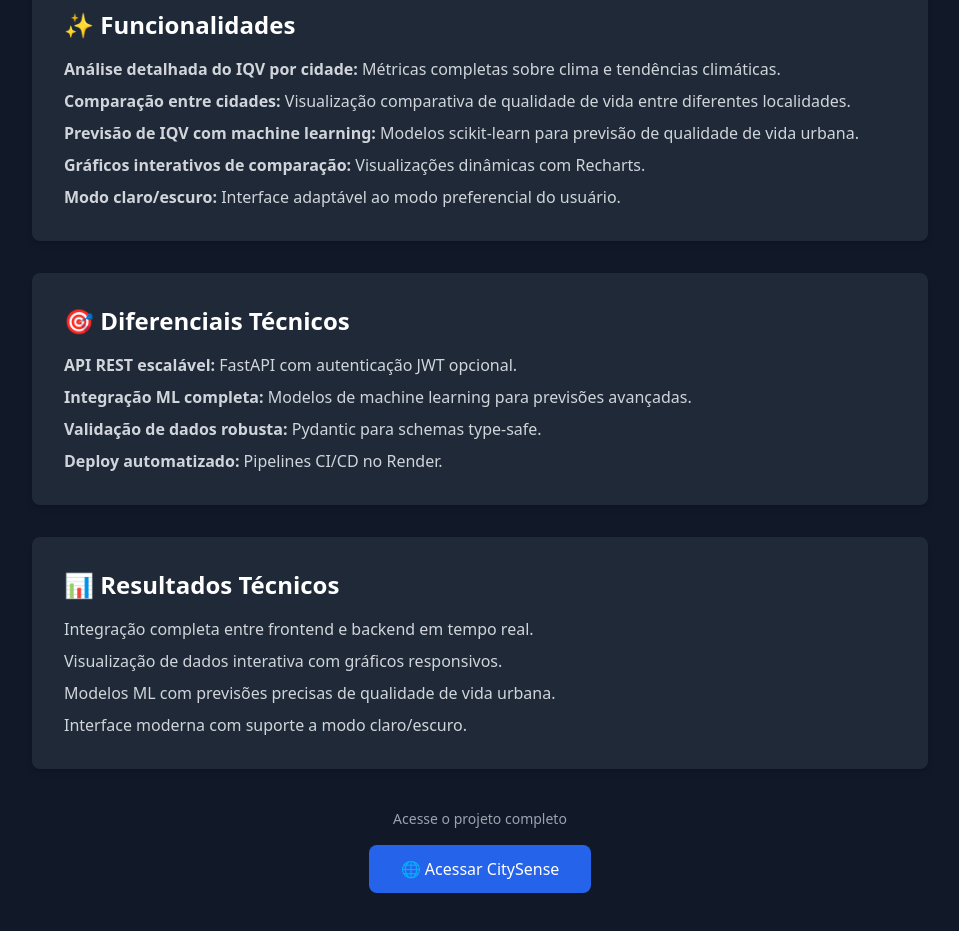
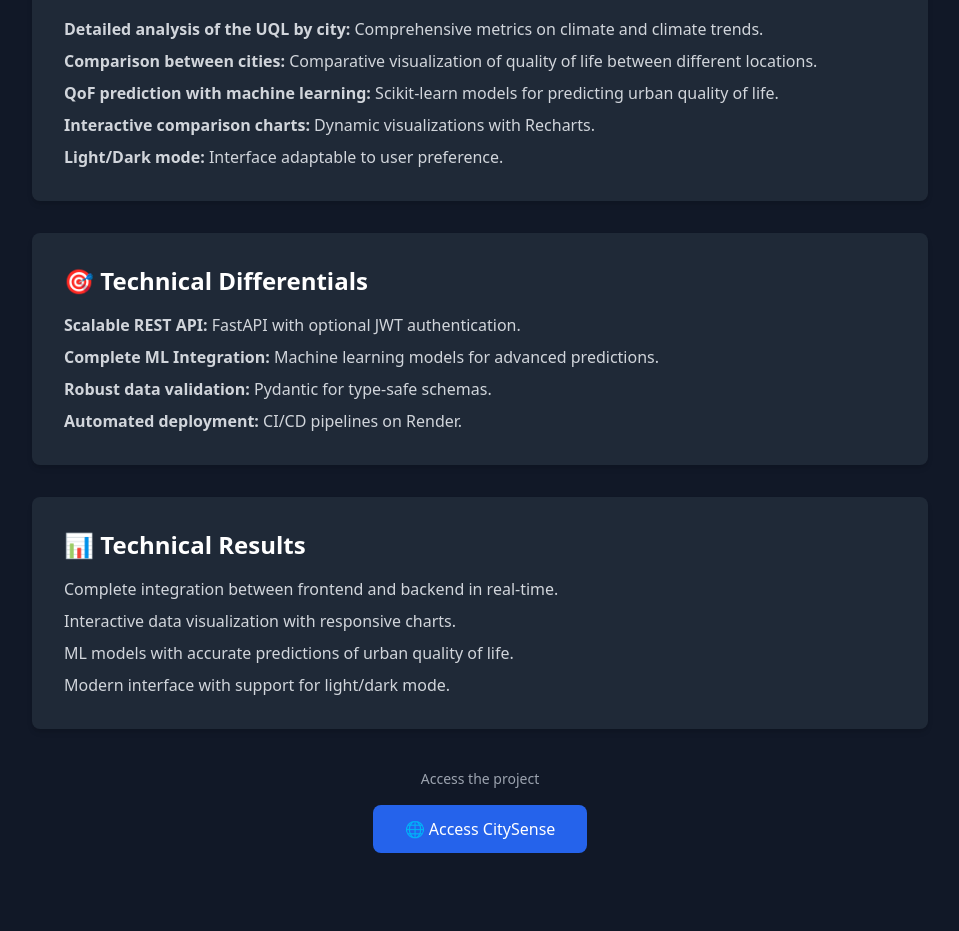
Before and after one commit to Pissaia92/my-webspace, a Next.js app: page /projects/citysense in a window 1280 px wide. Shown: the part 485-1416 px from the top of the page, without its empty margins (160-1119 px from the left). After the commit the page ends 1386 px from the top, so only its background shows below. Built offline with nearby package versions, Linux system fonts and the light colour scheme.

Commit message:
img fixes//translation

```diff
--- a/src/app/projects/citysense/page.tsx
+++ b/src/app/projects/citysense/page.tsx
@@ -12,18 +12,18 @@ export default function CitySensePage() {
 
         <header className="text-center mb-12">
           <h1 className="text-3xl md:text-4xl font-bold text-white mb-4">
-            🌆 CitySense - Índice de Qualidade de Vida Urbana
+            🌆 CitySense - Urban Quality of Life Index
           </h1>
           <p className="text-lg text-gray-300">
-            Aplicação web que analisa e compara a qualidade de vida em
-            diferentes cidades.
+            A web application that analyzes and compares the quality of life in
+            different cities.
           </p>
         </header>
 
         {/* Tecnologias com Badges */}
         <section className="bg-gray-800 p-8 rounded-lg shadow-md mb-8">
           <h2 className="text-2xl font-semibold text-white mb-6">
-            🚀 Tecnologias Utilizadas
+            🚀 Technologies Used
           </h2>
           <div className="flex flex-wrap gap-3 justify-center">
             {[
@@ -52,28 +52,28 @@ export default function CitySensePage() {
         {/* Funcionalidades */}
         <section className="bg-gray-800 p-8 rounded-lg shadow-md mb-8">
           <h2 className="text-2xl font-semibold text-white mb-4">
-            ✨ Funcionalidades
+            ✨ Features
           </h2>
           <ul className="space-y-2 text-gray-300">
             <li>
-              <strong>Análise detalhada do IQV por cidade:</strong> Métricas
-              completas sobre clima e tendências climáticas.
+              <strong>Detailed analysis of the UQL by city:</strong>{' '}
+              Comprehensive metrics on climate and climate trends.
             </li>
             <li>
-              <strong>Comparação entre cidades:</strong> Visualização
-              comparativa de qualidade de vida entre diferentes localidades.
+              <strong>Comparison between cities:</strong> Comparative
+              visualization of quality of life between different locations.
             </li>
             <li>
-              <strong>Previsão de IQV com machine learning:</strong> Modelos
-              scikit-learn para previsão de qualidade de vida urbana.
+              <strong>QoF prediction with machine learning:</strong>{' '}
+              Scikit-learn models for predicting urban quality of life.
             </li>
             <li>
-              <strong>Gráficos interativos de comparação:</strong> Visualizações
-              dinâmicas com Recharts.
+              <strong>Interactive comparison charts:</strong> Dynamic
+              visualizations with Recharts.
             </li>
             <li>
-              <strong>Modo claro/escuro:</strong> Interface adaptável ao modo
-              preferencial do usuário.
+              <strong>Light/Dark mode:</strong> Interface adaptable to user
+              preference.
             </li>
           </ul>
         </section>
@@ -81,23 +81,23 @@ export default function CitySensePage() {
         {/* Diferenciais Técnicos */}
         <section className="bg-gray-800 p-8 rounded-lg shadow-md mb-8">
           <h2 className="text-2xl font-semibold text-white mb-4">
-            🎯 Diferenciais Técnicos
+            🎯 Technical Differentials
           </h2>
           <ul className="space-y-2 text-gray-300">
             <li>
-              <strong>API REST escalável:</strong> FastAPI com autenticação JWT
-              opcional.
+              <strong>Scalable REST API:</strong> FastAPI with optional JWT
+              authentication.
             </li>
             <li>
-              <strong>Integração ML completa:</strong> Modelos de machine
-              learning para previsões avançadas.
+              <strong>Complete ML Integration:</strong> Machine learning models
+              for advanced predictions.
             </li>
             <li>
-              <strong>Validação de dados robusta:</strong> Pydantic para schemas
-              type-safe.
+              <strong>Robust data validation:</strong> Pydantic for type-safe
+              schemas.
             </li>
             <li>
-              <strong>Deploy automatizado:</strong> Pipelines CI/CD no Render.
+              <strong>Automated deployment:</strong> CI/CD pipelines on Render.
             </li>
           </ul>
         </section>
@@ -105,30 +105,30 @@ export default function CitySensePage() {
         {/* Resultados Técnicos */}
         <section className="bg-gray-800 p-8 rounded-lg shadow-md mb-8">
           <h2 className="text-2xl font-semibold text-white mb-4">
-            📊 Resultados Técnicos
+            📊 Technical Results
           </h2>
           <ul className="space-y-2 text-gray-300">
-            <li>Integração completa entre frontend e backend em tempo real.</li>
-            <li>Visualização de dados interativa com gráficos responsivos.</li>
             <li>
-              Modelos ML com previsões precisas de qualidade de vida urbana.
+              Complete integration between frontend and backend in real-time.
             </li>
-            <li>Interface moderna com suporte a modo claro/escuro.</li>
+            <li>Interactive data visualization with responsive charts.</li>
+            <li>
+              ML models with accurate predictions of urban quality of life.
+            </li>
+            <li>Modern interface with support for light/dark mode.</li>
           </ul>
         </section>
 
         {/* Botão de acesso ao projeto */}
         <div className="text-center mt-10">
-          <p className="text-gray-400 text-sm mb-4">
-            Acesse o projeto completo
-          </p>
+          <p className="text-gray-400 text-sm mb-4">Access the project</p>
           <Link
             href="https://city-sense.vercel.app/"
             target="_blank"
             rel="noopener noreferrer"
             className="inline-block bg-blue-600 hover:bg-blue-700 text-white px-8 py-3 rounded-lg font-medium transition transform hover:scale-105"
           >
-            🌐 Acessar CitySense
+            🌐 Access CitySense
           </Link>
         </div>
       </div>
--- a/src/app/projects/page.tsx
+++ b/src/app/projects/page.tsx
@@ -48,15 +48,15 @@ export default function ProjectsPage() {
               🌆 CitySense
             </h2>
             <p className="text-gray-300 mb-4 text-sm">
-              Aplicação full-stack que analisa e prevê qualidade de vida urbana
-              usando Machine Learning, com dashboards interativos e comparação
-              entre cidades.
+              A full-stack application that analyzes and predicts urban quality
+              of life using machine learning, with interactive dashboards and
+              comparisons between cities.
             </p>
             <Link
               href="/projects/citysense"
               className="text-blue-400 hover:underline text-sm"
             >
-              → Mais detalhes
+              → See details
             </Link>
           </div>
 
```
